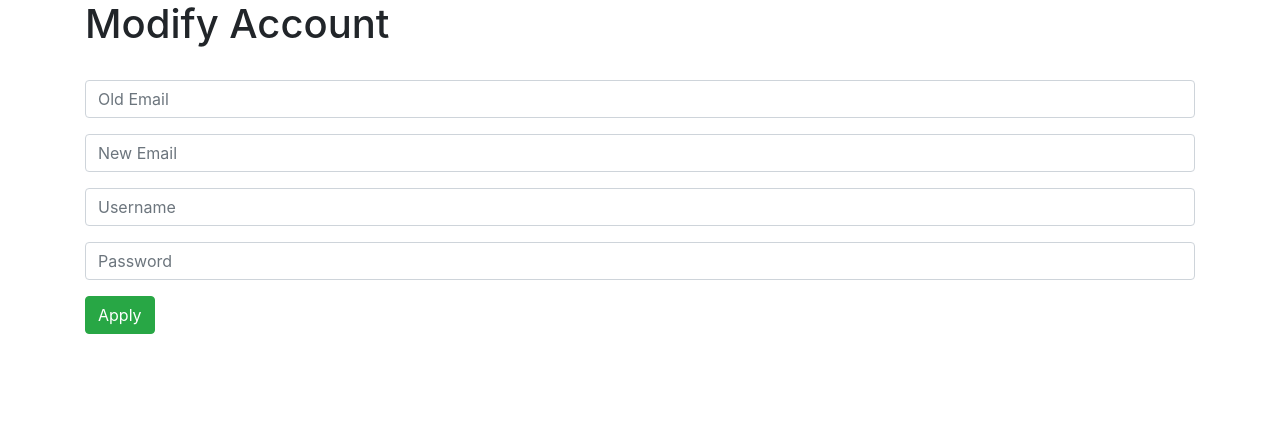
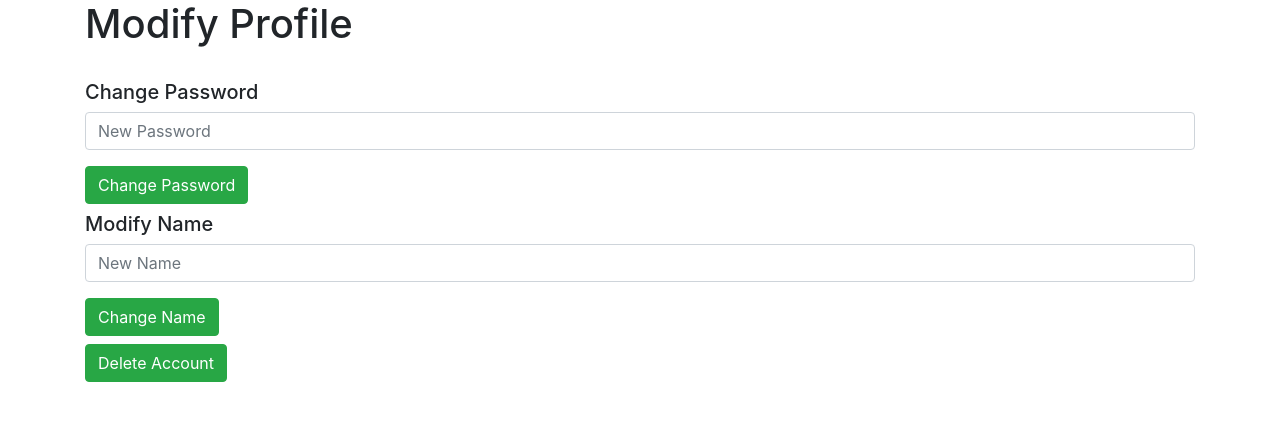
Before and after one commit to CaoGreg/COMP-353-Main-Project, a Flask app: page /user-profile in a window 1280 px wide. Shown: the part 56-477 px from the top of the page. Run offline with Flask 2, Linux system fonts and the light colour scheme; some libraries are stand-ins or nearby versions.

Commit message:
Added profile modification form and account deletion option

```diff
--- a/app.py
+++ b/app.py
@@ -11,26 +11,58 @@ def index():
     return render_template('index.html')
 
 
-
 @app.route('/delete_application', methods=['GET', 'POST'])
 def del_application():
-    application_id = None
-
     if request.method == 'POST':
         application_id = request.form['application_id']
         remove_job_application(application_id)
         return applied_jobs()
 
 
-@app.route('/applied_jobs', methods=['GET', 'POST'])
+@app.route('/applied_jobs')
 def applied_jobs():
+    #update with email once session is done
     email = 'aoyama@weeb.com'
 
     return render_template('applied-jobs-results.html', list_of_job_applications=get_job_applications(email))
 
 
-@app.route('/user-profile', methods=['GET', 'POST'])
-def settings():
+@app.route('/user-profile')
+def user_profile():
+    return render_template('user-profile.html')
+
+
+@app.route('/modify_user_profile', methods=['GET', 'POST'])
+def change_user_profile():
+    return render_template('user-profile.html')
+
+
+@app.route('/delete_user_account', methods=['POST', 'GET'])
+def delete_user_account():
+    # update with email once session is done
+    email = 'dummy@weeb.com'
+    delete_account(email)
+    return redirect(url_for('index'))
+
+
+@app.route('/modify_password', methods=['POST', 'GET'])
+def change_user_password():
+    # update with email once session is done
+    email = 'aoyama@weeb.com'
+    password = request.form['new_password']
+    print(password)
+    if password != "":
+        change_password(email, password)
+    return render_template('user-profile.html')
+
+
+@app.route('/modify_name', methods=['POST', 'GET'])
+def change_user_name():
+    # update with email once session is done
+    email = 'aoyama@weeb.com'
+    new_name = request.form['new_name']
+    if new_name != "":
+        change_name(email, new_name)
     return render_template('user-profile.html')
 
 
--- a/db_connection.py
+++ b/db_connection.py
@@ -64,7 +64,6 @@ def search_postings(title, category):
 def remove_job_application(application_id):
     query = "DELETE FROM MP_Job_application "\
             "WHERE MP_Job_application.application_id = " + application_id + ";"
-    print(query)
     cursor = db_connection.cursor()
     cursor.execute("USE oxc353_1")
     cursor.execute(query)
@@ -87,3 +86,36 @@ def application_job(posting_id, email):
     cursor.close()
     db_connection.commit()
     return data
+
+
+def change_password(email, new_password):
+    query = "UPDATE MP_User SET MP_User.password='" + new_password + "'"\
+            "WHERE MP_User.email='" + email + "';"
+    cursor = db_connection.cursor()
+    cursor.execute("USE oxc353_1")
+    cursor.execute(query)
+    cursor.close()
+    db_connection.commit()
+    return
+
+
+def change_name(email, new_name):
+    query = "UPDATE MP_User SET MP_User.name='" + new_name + "'"\
+            "WHERE MP_User.email='" + email + "';"
+    cursor = db_connection.cursor()
+    cursor.execute("USE oxc353_1")
+    cursor.execute(query)
+    cursor.close()
+    db_connection.commit()
+    return
+
+
+def delete_account(email):
+    query = "DELETE FROM MP_User "\
+            "WHERE MP_User.email='" + email + "';"
+    cursor = db_connection.cursor()
+    cursor.execute("USE oxc353_1")
+    cursor.execute(query)
+    cursor.close()
+    db_connection.commit()
+    return
--- a/templates/base.html
+++ b/templates/base.html
@@ -30,7 +30,7 @@
                 <a class="dropdown-item" href="postings">Postings</a>
                 <a class="dropdown-item" href="applied_jobs">Job Applications</a>
                 <div class="dropdown-divider"></div>
-                <a class="dropdown-item" href="user-profile">User Profile</a>
+                <a class="dropdown-item" href="user-profile">Modify Profile</a>
               </div>
             </li>
             <li class="nav-item">
--- a/templates/user-profile.html
+++ b/templates/user-profile.html
@@ -9,22 +9,30 @@
 {% block body %}
 
 <div class="container">
-    <h1>Modify Account</h1>
+    <h1>Modify Profile</h1>
     <br>
-    <form  id="user_settings_form" method="post" >
+    <form  id="change_pw_form" method="post"action="/modify_password">
+        <h5>Change Password</h5>
         <div class="form-group">
-        <input type="email" class="form-control" name="e-mail" value="" placeholder="Old Email" id="old_e-mail">
+             <input type="password" class="form-control" name="new_password" value="" placeholder="New Password" id="new_password">
         </div>
+        <div>
+            <button type="submit" class="btn btn-success mb-2">Change Password</button>
+        </div>
+    </form>
+    <form id="change_name_form" method="post"action="/modify_name">
+        <h5>Modify Name</h5>
         <div class="form-group">
-         <input type="email" class="form-control" name="e-mail" value="" placeholder="New Email" id="new_e-mail">
+            <input type="text" class="form-control" name="new_name" value="" placeholder="New Name" id="new_name">
         </div>
-    <div class="form-group">
-        <input type="text" class="form-control" name="username" value="" placeholder="Username" id="username">
+        <div>
+            <button type="submit" class="btn btn-success mb-2">Change Name</button>
         </div>
-    <div class="form-group">
-         <input type="password" class="form-control" name="password" value="" placeholder="Password" id="password">
+    </form>
+    <form  id="user_delete_form" method="post"action="/delete_user_account">
+       <div>
+            <button type="submit" class="btn btn-success mb-2">Delete Account</button>
         </div>
-    <button type="Apply" class="btn btn-success mb-2">Apply</button>
     </form>
 </div>
 {% endblock %}
```
Lines whose indentation alone changed are shown as unchanged.
